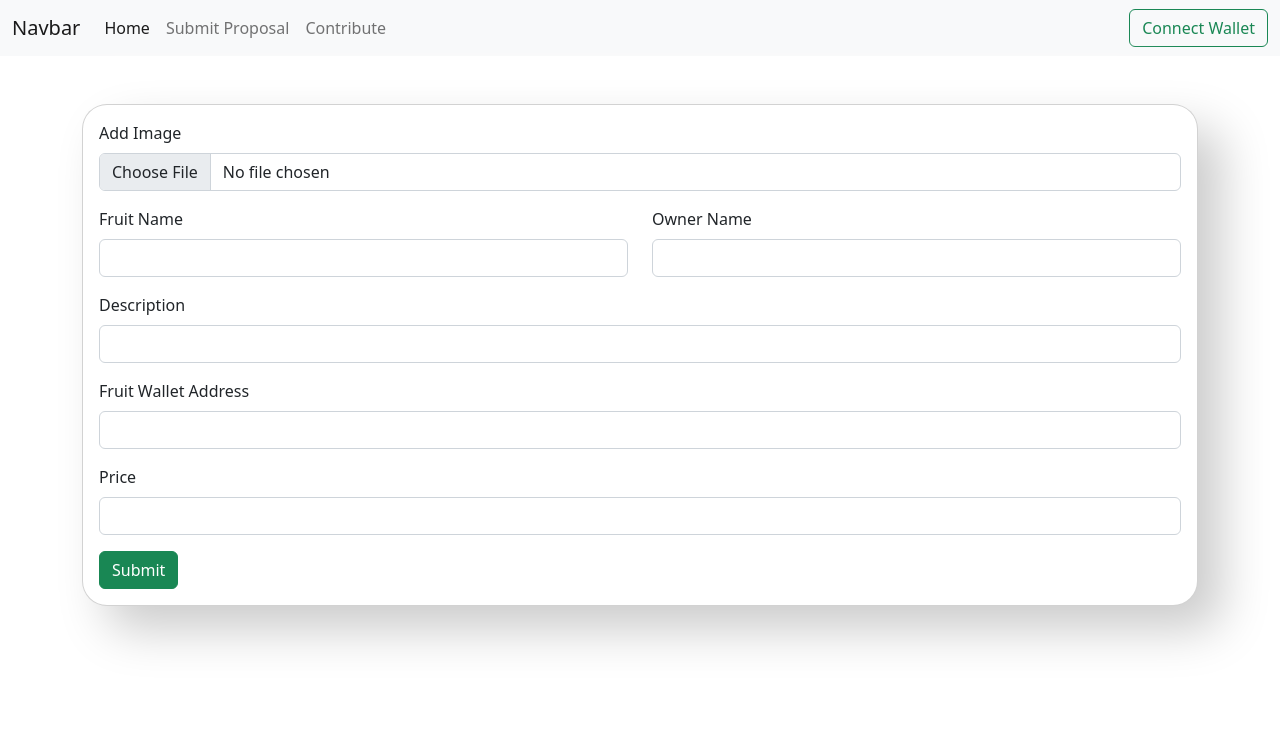
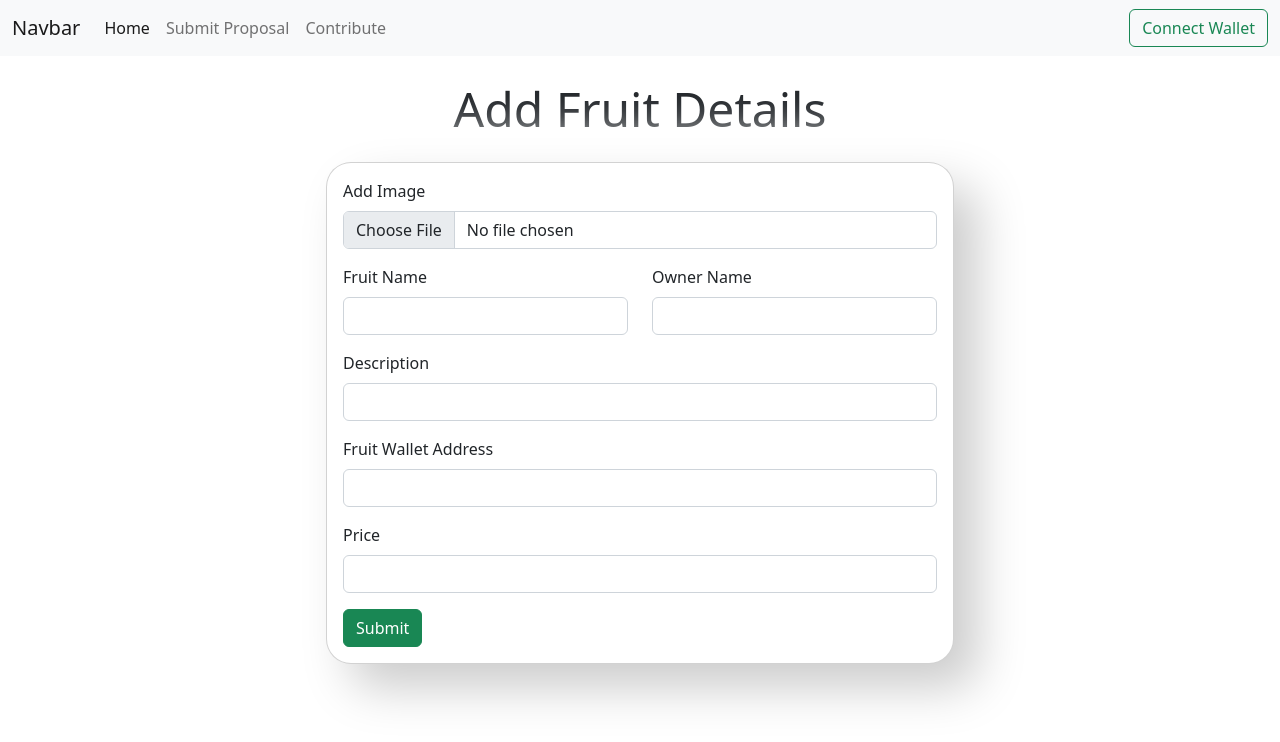
Before and after one commit to Ahsan-Ehtesham/Festival-of-Hope, a Next.js app: page /proposal in a window 1280 px wide. Shown: the top 742 px of the page. Built offline with nearby package versions, Linux system fonts and the light colour scheme.

Commit message:
Added title in proposal

```diff
--- a/pages/proposal.js
+++ b/pages/proposal.js
@@ -5,11 +5,12 @@ const Proposal = () => {
   return (
     <>
       <Navbar />
-      <section id="proposal" className="py-5">
-        <div className="container">
+      <section id="proposal" className="pt-4">
+        <div className="container-fluid">
+        <h2 className="display-5 text-center mb-4">Add Fruit Details</h2>
           <div class="card">
-            {/* <div className="card-header text-center">
-              <h2 className="display-5">Add Fruit Details</h2>
+            {/* <div className="card-header ">
+
             </div> */}
             <div className="card-body">
               <form>
--- a/styles/app.scss
+++ b/styles/app.scss
@@ -25,9 +25,17 @@
 }
 
 #proposal {
+  display: flex;
   .card {
+    margin: 0 auto;
+    max-width: 50%;
     border-radius: 25px;
     background: #ffffff;
     box-shadow: 24px 24px 48px #cccccc, -24px -24px 48px #ffffff;
+    @media (max-width: 767px) {
+      /* Rules for smartphones only */
+      max-width: 100%;
+      margin: 0 10px;
+    }
   }
 }
```
